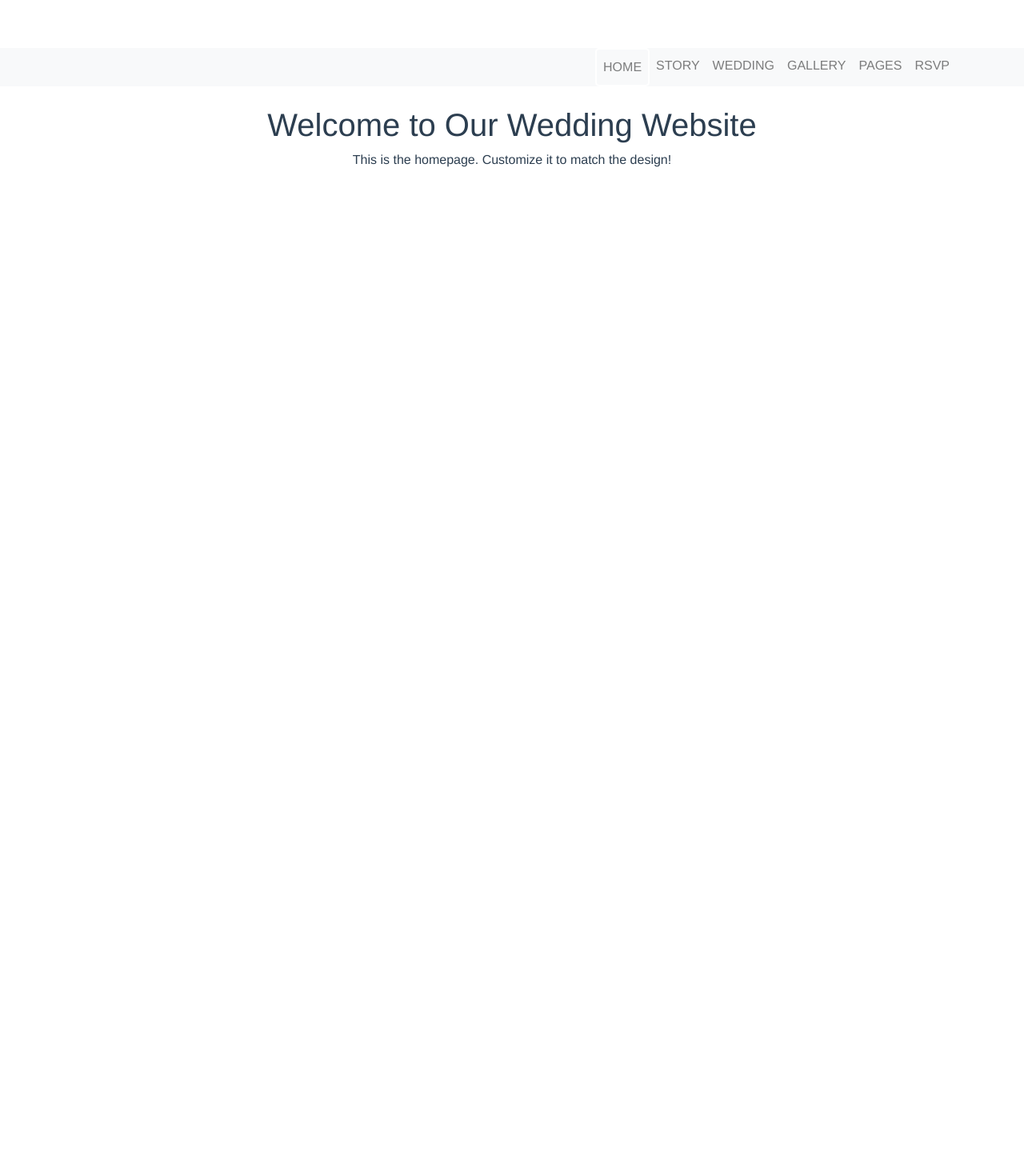
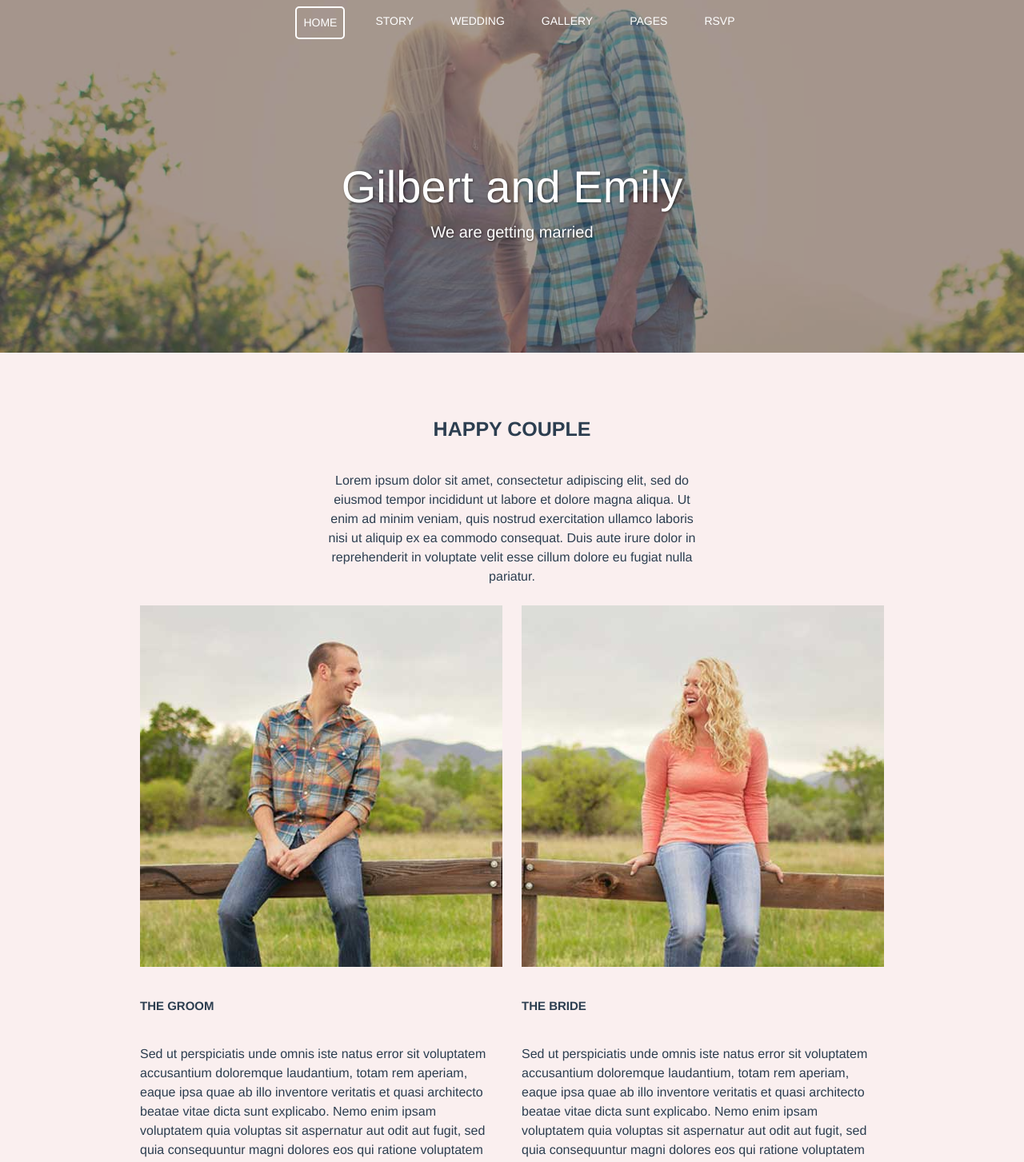
Before and after one commit to SakalNatalia/TestFull, a Vue app in the folder marriageweb/: page / in a window 1280 px wide. Shown: the top 1453 px of the page at 80% size. Before the commit the page ends 800 px from the top, so only its background shows below. Built offline with nearby package versions, Linux system fonts and the light colour scheme.

Commit message:
home finished

```diff
--- a/marriageweb/src/App.vue
+++ b/marriageweb/src/App.vue
@@ -2,16 +2,19 @@
    <div id="app">
     <NavBar />
     <router-view></router-view>
+    <FooTer></FooTer>
   </div>
 </template>
 
 <script>
+import FooTer from './components/FooTer.vue';
 import NavBar from './components/NavBar.vue';
 
 export default {
   name: 'App',
   components: {
-    NavBar
+    NavBar,
+    FooTer
   }
 
 }
@@ -25,6 +28,7 @@ export default {
   -moz-osx-font-smoothing: grayscale;
   text-align: center;
   color: #2c3e50;
-  margin-top: 60px;
+  position: relative;
+  overflow-x: hidden;
 }
 </style>
--- a/marriageweb/src/assets/styles/MainStyles.scss
+++ b/marriageweb/src/assets/styles/MainStyles.scss
@@ -1,28 +1,165 @@
-$primary-color: #d26a5c;
+$primary-color: #d47d71;
 $accent-color: #f8f9fa;
 
 .navbar {
-  background-color: $accent-color;
-  display: flex;
-  justify-content: center;
-  padding: 0;
+  background: transparent;
+  box-shadow: none;
+  position: absolute;
+  top: 0;
+  left: 0;
+  width: 100%;
+  z-index: 10;
+
 
   .nav-link {
     text-transform: uppercase;
-    color: #333;
-    padding: 10px 15px;
+    color: #ffffff;
+    padding: 8px 12px;
     border-radius: 5px;
     display: flex;
     justify-content: center;
+    font-size: 14px;
 
     &.router-link-active {
       border: 2px solid white;
-      background-color: $accent-color;
+      background-color: transparent;
+    }
+  }
+  .navbar-nav .nav-item {
+    margin: 0 15px;
+    position: relative;
+  }
+
+}
+
+.banner {
+  background-image: url('@/assets/slide-5.jpeg');
+  background-size: cover;
+  background-position: center;
+  padding: 200px 0 120px;
+  text-shadow: 1px 1px 3px rgba(0,0,0,0.5);
+  position: relative;
+}
+
+.overlay {
+  position: absolute;
+  top: 0; left: 0;
+  width: 100%; height: 100%;
+  background: rgba(73, 68, 62, 0.493);
+  z-index: 1;
+}
+
+.overlay2 {
+  position: absolute;
+  top: 0; left: 0;
+  width: 100%; height: 100%;
+  background: rgba(36, 31, 31, 0.493);
+  z-index: 1;
+}
+
+.banner .container {
+  z-index: 2;
+  position: relative;
+}
+
+.title-style{
+  text-transform: uppercase;
+  padding: 80px 0px 30px;
+  font-size: 25px;
+}
+
+.text1{
+  padding: 0px 400px;
+}
+
+.title-style-smaller{
+  text-transform: uppercase;
+  padding: 30px 0px 20px;
+  font-size: 15px;
+}
+
+.box-stylesize{
+  max-width: 450px;
+}
+
+.second-banner {
+  background-image: url('@/assets/image-divider-1.jpeg');
+  background-size: cover;
+  background-position: center;
+  padding: 220px 0px;
+
+}
+
+.space{
+  padding: 0px 0px 60px;
+}
+
+.box-stylesize2{
+  max-width: 300px;
+  margin: 0 auto;
+  text-align: center;
+}
+
+.third-banner {
+  background-image: url('@/assets/image-divider-2.jpeg');
+  background-size: cover;
+  background-position: center;
+  height: 500px;
+  position: relative;
+}
+
+.countdown-wrapper {
+  .time-box {
+    padding: 20px 40px;
+    background-color: white;
+    box-shadow: 0 4px 6px rgba(0, 0, 0, 0.1);
+    text-align: center;
+    margin-right: 40px;
+
+    &:last-child {
+      margin-right: 0;
+    }
+
+    .time-number {
+      font-weight: bold;
+      font-size: 2rem;
+    }
+
+    .time-unit {
+      font-size: 1rem;
+      margin-top: 8px;
+      color: #6c757d;
     }
   }
 }
+body{
+  background-color: #faefef;
+}
 
-.navbar-collapse  {
-    display: flex;
-    justify-content: left;
+.footer-banner {
+  background-image: url('@/assets/footer-1.jpeg');
+  background-size: cover;
+  background-position: center;
+  height: 550px;
+  margin-top: 60px;
 }
+
+.container1{
+  z-index: 2;
+  position: relative;
+}
+
+.custom-btn{
+  background-color: #d47d71;
+  border: none;
+  border-radius: 2px;
+  font-size: 12px;
+  padding: 10px 30px;
+  color: white;
+  text-transform: uppercase;
+  transition: background-color 0.3s ease;
+
+  &:hover {
+    background-color: darken(#d47d71, 10%);
+  }
+}
--- /dev/null
+++ b/marriageweb/src/components/FooTer.vue
@@ -0,0 +1,9 @@
+<template>
+    <section class="footer-banner position-relative">
+      <div class="overlay"></div>
+      <div class="container1 text-center text-white position-relative py-5">
+        <h2 class="display-4">Thank you</h2>
+        <p class="lead">Albert & Emily</p>
+      </div>
+    </section>
+  </template>
--- a/marriageweb/src/components/NavBar.vue
+++ b/marriageweb/src/components/NavBar.vue
@@ -1,9 +1,9 @@
 <template>
-    <nav class="navbar navbar-expand-lg navbar-light bg-light">
+    <nav class="navbar navbar-expand-lg">
       <div class="container">
         <a class="navbar-brand"></a>
         <div class="collapse navbar-collapse">
-          <ul class="navbar-nav ml-auto">
+          <ul class="navbar-nav mx-auto">
             <li class="nav-item"><router-link class="nav-link" to="/">Home</router-link></li>
             <li class="nav-item"><router-link class="nav-link" to="/story">Story</router-link></li>
             <li class="nav-item"><router-link class="nav-link" to="/wedding">Wedding</router-link></li>
--- a/marriageweb/src/views/HomeView.vue
+++ b/marriageweb/src/views/HomeView.vue
@@ -1,6 +1,139 @@
 <template>
-    <div class="container mt-4">
-      <h1>Welcome to Our Wedding Website</h1>
-      <p>This is the homepage. Customize it to match the design!</p>
+<section class="banner">
+  <div class="overlay"></div>
+  <div class="container text-center text-white position-relative">
+    <h1 class="display-4">Gilbert and Emily</h1>
+    <p class="lead">We are getting married</p>
+  </div>
+</section>
+<div class="space">
+  <h3 class="font-weight-bold title-style">Happy Couple</h3>
+  <p class="text1">Lorem ipsum dolor sit amet, consectetur adipiscing elit, sed do eiusmod tempor incididunt ut labore et dolore magna aliqua.
+     Ut enim ad minim veniam, quis nostrud exercitation ullamco laboris nisi ut aliquip ex ea commodo consequat.
+     Duis aute irure dolor in reprehenderit in voluptate velit esse cillum dolore eu fugiat nulla pariatur.</p>
+     <div class="d-flex justify-content-center mt-4">
+  <div class="text-center mr-4">
+    <img src="@/assets/him-1.jpeg" alt="Couple 1" class="img-fluid mb-2" style="max-width: 500px;">
+    <p class="font-weight-bold title-style-smaller text-left">The Groom</p>
+    <p class="box-stylesize text-left">Sed ut perspiciatis unde omnis iste natus error sit voluptatem accusantium doloremque laudantium, totam rem aperiam, eaque ipsa quae ab illo inventore veritatis et quasi architecto beatae vitae dicta sunt explicabo.
+       Nemo enim ipsam voluptatem quia voluptas sit aspernatur aut odit aut fugit, sed quia consequuntur magni dolores eos qui ratione voluptatem sequi nesciunt. </p>
+  </div>
+  <div class="text-center">
+    <img src="@/assets/her-1.jpeg" alt="Couple 2" class="img-fluid mb-2" style="max-width: 500px;">
+    <p class="font-weight-bold title-style-smaller text-left">The Bride</p>
+    <p class="box-stylesize text-left">Sed ut perspiciatis unde omnis iste natus error sit voluptatem accusantium doloremque laudantium, totam rem aperiam, eaque ipsa quae ab illo inventore veritatis et quasi architecto beatae vitae dicta sunt explicabo.
+       Nemo enim ipsam voluptatem quia voluptas sit aspernatur aut odit aut fugit, sed quia consequuntur magni dolores eos qui ratione voluptatem sequi nesciunt. </p>
+  </div>
+</div>
+</div>
+<section class="banner second-banner">
+  <div class="overlay"></div>
+  <div class="container text-center text-white position-relative">
+    <h2 class="display-4">Let the Adventure Begin</h2>
+    <p class="lead">March 19, 2017</p>
+  </div>
+</section>
+<div>
+  <h3 class="font-weight-bold title-style">Our wedding</h3>
+  <p class="text1">Lorem ipsum dolor sit amet, consectetur adipiscing elit, sed do eiusmod tempor incididunt ut labore et dolore magna aliqua.
+     Ut enim ad minim veniam, quis nostrud exercitation ullamco laboris nisi ut aliquip ex ea commodo consequat.
+     Duis aute irure dolor in reprehenderit in voluptate velit esse cillum dolore eu fugiat nulla pariatur.
+     </p>
+  <div class="d-flex justify-content-center flex-wrap mt-4">
+    <div class="text-center mr-4" style="max-width: 350px;">
+      <img src="@/assets/wedding-1.jpeg" alt="Groom" class="img-fluid mb-2" style="max-width: 100%;">
+      <p class="font-weight-bold title-style-smaller">Reception</p>
+      <p class="box-stylesize2">Sed ut perspiciatis unde omnis iste natus error sit voluptatem accusantium.</p>
     </div>
-  </template>
+
+    <div class="text-center mr-4" style="max-width: 350px;">
+     <img src="@/assets/wedding-2.jpeg" alt="Bride" class="img-fluid mb-2" style="max-width: 100%;">
+      <p class="font-weight-bold title-style-smaller">Ceremony</p>
+     <p class="box-stylesize2">Sed ut perspiciatis unde omnis iste natus error sit voluptatem accusantium.</p>
+   </div>
+
+   <div class="text-center" style="max-width: 350px;">
+     <img src="@/assets/wedding-3.jpeg" alt="Bride" class="img-fluid mb-2" style="max-width: 100%;">
+      <p class="font-weight-bold title-style-smaller">Party</p>
+      <p class="box-stylesize2">Sed ut perspiciatis unde omnis iste natus error sit voluptatem accusantium.</p>
+    </div>
+  </div>
+</div>
+<section class="banner third-banner mt-5">
+  <div class="overlay2"></div>
+</section>
+<div class="space">
+  <h3 class="font-weight-bold title-style">Are you attending?</h3>
+  <p class="text1">Lorem ipsum dolor sit amet, consectetur adipiscing elit, sed do eiusmod tempor incididunt ut labore et dolore magna aliqua.
+     Ut enim ad minim veniam, quis nostrud exercitation ullamco laboris nisi ut aliquip ex ea commodo consequat.
+     Duis aute irure dolor in reprehenderit in voluptate velit esse cillum dolore eu fugiat nulla pariatur.</p>
+</div>
+<div class="d-flex justify-content-center align-items-center mt-4 countdown-wrapper">
+      <div class="time-box">
+        <h3 class="time-number">{{ countdown.Days }}</h3>
+        <p class="time-unit">Days</p>
+      </div>
+      <div class="time-box">
+        <h3 class="time-number">{{ countdown.Hours }}</h3>
+        <p class="time-unit">Hours</p>
+      </div>
+      <div class="time-box">
+        <h3 class="time-number">{{ countdown.Minutes }}</h3>
+        <p class="time-unit">Minutes</p>
+      </div>
+      <div class="time-box">
+        <h3 class="time-number">{{ countdown.Seconds }}</h3>
+        <p class="time-unit">Seconds</p>
+      </div>
+</div>
+<div>
+  <router-link to="/rsvp" class="btn custom-btn mt-5 mb-2">RSVP</router-link>
+</div>
+</template>
+
+<script setup>
+import { ref, onMounted, onUnmounted } from 'vue'
+
+const countdown = ref({
+  Days: '0',
+  Hours: '0',
+  Minutes: '0',
+  Seconds: '0'
+})
+
+const targetDate = new Date('2025-09-01T00:00:00')
+
+let timerInterval
+
+const updateCountdown = () => {
+  const now = new Date().getTime()
+  const distance = targetDate.getTime() - now
+
+  if (distance < 0) {
+    countdown.value = {
+      Days: '0',
+      Hours: '0',
+      Minutes: '0',
+      Seconds: '0'
+    }
+    clearInterval(timerInterval)
+    return
+  }
+
+  countdown.value = {
+    Days: Math.floor(distance / (1000 * 60 * 60 * 24)),
+    Hours: Math.floor((distance % (1000 * 60 * 60 * 24)) / (1000 * 60 * 60)),
+    Minutes: Math.floor((distance % (1000 * 60 * 60)) / (1000 * 60)),
+    Seconds: Math.floor((distance % (1000 * 60)) / 1000)
+  }
+}
+
+onMounted(() => {
+  updateCountdown()
+  timerInterval = setInterval(updateCountdown, 1000)
+})
+
+onUnmounted(() => {
+  clearInterval(timerInterval)
+})
+</script>
```
